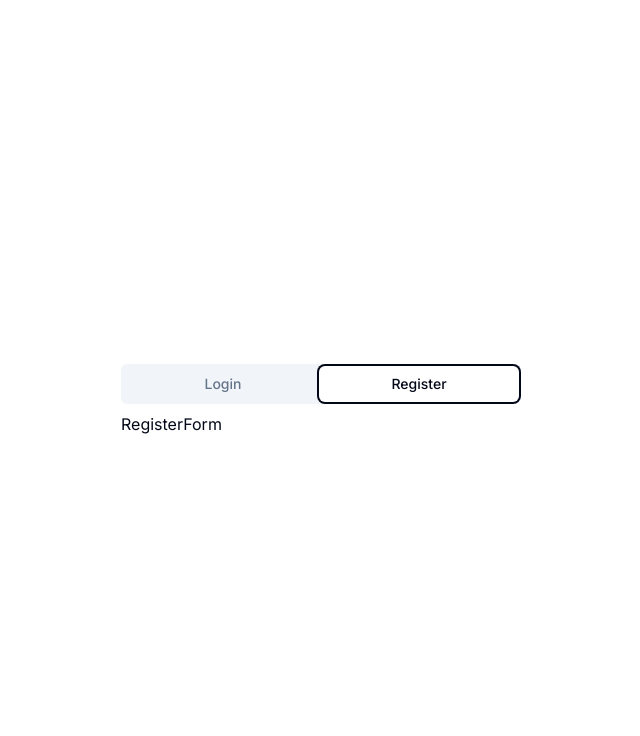
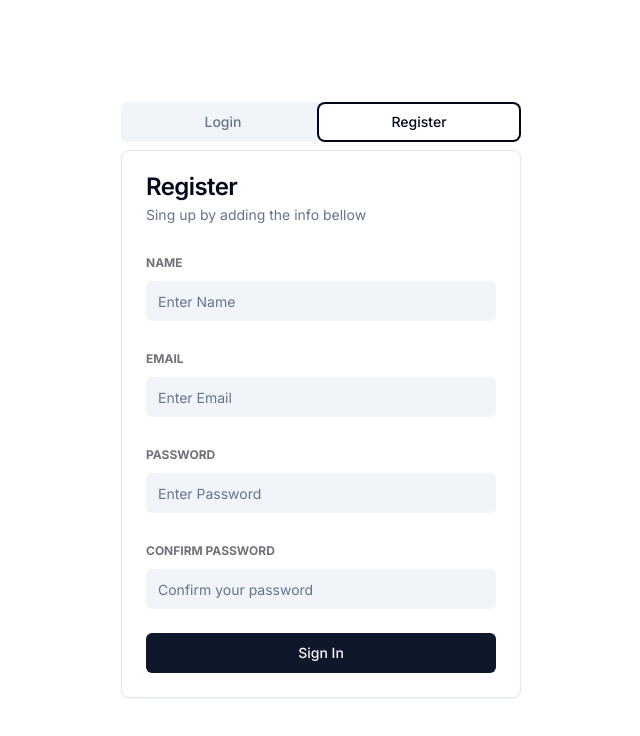
Before and after one commit to Albatraoz12/analyticspress-ui, a Next.js app: page /auth in a window 1280 px wide. Both pictures are taken after a click on the tab "Register". Shown: the top 736 px of the page, without its empty margins (319-959 px from the left). Built offline with nearby package versions, Linux system fonts and the light colour scheme.

Commit message:
create register component and import correct component in authtabs

```diff
--- a/components/auth/AuthTabs.tsx
+++ b/components/auth/AuthTabs.tsx
@@ -1,6 +1,6 @@
 import { Tabs, TabsContent, TabsList, TabsTrigger } from '@/components/ui/tabs';
 import LoginForm from './Loginform';
-import RegisterForm from './Registerform';
+import RegisterForm from './RegisterForm';
 
 const AuthTabs = () => {
   return (
--- a/components/auth/RegisterForm.tsx
+++ b/components/auth/RegisterForm.tsx
@@ -1,5 +1,158 @@
+'use client';
+
+import * as z from 'zod';
+import { useForm } from 'react-hook-form';
+import { zodResolver } from '@hookform/resolvers/zod';
+import {
+  Form,
+  FormControl,
+  FormField,
+  FormItem,
+  FormLabel,
+  FormMessage,
+} from '@/components/ui/form';
+import {
+  Card,
+  CardContent,
+  CardDescription,
+  CardHeader,
+  CardTitle,
+} from '@/components/ui/card';
+import { Input } from '@/components/ui/input';
+import { Button } from '@/components/ui/button';
+import { useRouter } from 'next/navigation';
+
+const formSchema = z.object({
+  name: z.string().min(1, { message: 'Name is required' }),
+  email: z
+    .string()
+    .min(1, {
+      message: 'Email is required',
+    })
+    .email({
+      message: 'Please enter a valid email',
+    }),
+  password: z.string().min(1, {
+    message: 'Password is required',
+  }),
+  confirmPassword: z.string().min(1, {
+    message: 'Confirm password is required',
+  }),
+});
+
 const RegisterForm = () => {
-  return <div>RegisterForm</div>;
+  const router = useRouter();
+
+  const form = useForm<z.infer<typeof formSchema>>({
+    resolver: zodResolver(formSchema),
+    defaultValues: {
+      name: '',
+      email: '',
+      password: '',
+      confirmPassword: '',
+    },
+  });
+
+  const handleSubmit = (data: z.infer<typeof formSchema>) => {
+    router.push('/');
+  };
+
+  return (
+    <Card>
+      <CardHeader>
+        <CardTitle>Register</CardTitle>
+        <CardDescription>Sing up by adding the info bellow</CardDescription>
+      </CardHeader>
+      <CardContent className='space-y-2'>
+        <Form {...form}>
+          <form
+            className='space-y-6'
+            onSubmit={form.handleSubmit(handleSubmit)}
+          >
+            <FormField
+              control={form.control}
+              name='name'
+              render={({ field }: any) => (
+                <FormItem>
+                  <FormLabel className='uppercase text-xs font-bold text-zinc-500 dark:text-white'>
+                    Name
+                  </FormLabel>
+                  <FormControl>
+                    <Input
+                      className='bg-slate-100 dark:bg-slate-500 border-0 focus-visible:ring-0 text-black dark:text-white focus-visible: ring-offset-0'
+                      placeholder='Enter Name'
+                      {...field}
+                    />
+                  </FormControl>
+                  <FormMessage />
+                </FormItem>
+              )}
+            />
+            <FormField
+              control={form.control}
+              name='email'
+              render={({ field }: any) => (
+                <FormItem>
+                  <FormLabel className='uppercase text-xs font-bold text-zinc-500 dark:text-white'>
+                    Email
+                  </FormLabel>
+                  <FormControl>
+                    <Input
+                      className='bg-slate-100 dark:bg-slate-500 border-0 focus-visible:ring-0 text-black dark:text-white focus-visible: ring-offset-0'
+                      placeholder='Enter Email'
+                      {...field}
+                    />
+                  </FormControl>
+                  <FormMessage />
+                </FormItem>
+              )}
+            />
+            <FormField
+              control={form.control}
+              name='password'
+              render={({ field }: any) => (
+                <FormItem>
+                  <FormLabel className='uppercase text-xs font-bold text-zinc-500 dark:text-white'>
+                    Password
+                  </FormLabel>
+                  <FormControl>
+                    <Input
+                      type='password'
+                      className='bg-slate-100 dark:bg-slate-500 border-0 focus-visible:ring-0 text-black dark:text-white focus-visible: ring-offset-0'
+                      placeholder='Enter Password'
+                      {...field}
+                    />
+                  </FormControl>
+                  <FormMessage />
+                </FormItem>
+              )}
+            />
+            <FormField
+              control={form.control}
+              name='confirmPassword'
+              render={({ field }: any) => (
+                <FormItem>
+                  <FormLabel className='uppercase text-xs font-bold text-zinc-500 dark:text-white'>
+                    Confirm Password
+                  </FormLabel>
+                  <FormControl>
+                    <Input
+                      type='confirmPassword'
+                      className='bg-slate-100 dark:bg-slate-500 border-0 focus-visible:ring-0 text-black dark:text-white focus-visible: ring-offset-0'
+                      placeholder='Confirm your password'
+                      {...field}
+                    />
+                  </FormControl>
+                  <FormMessage />
+                </FormItem>
+              )}
+            />
+            <Button className='w-full'>Sign In</Button>
+          </form>
+        </Form>
+      </CardContent>
+    </Card>
+  );
 };
 
 export default RegisterForm;
```
